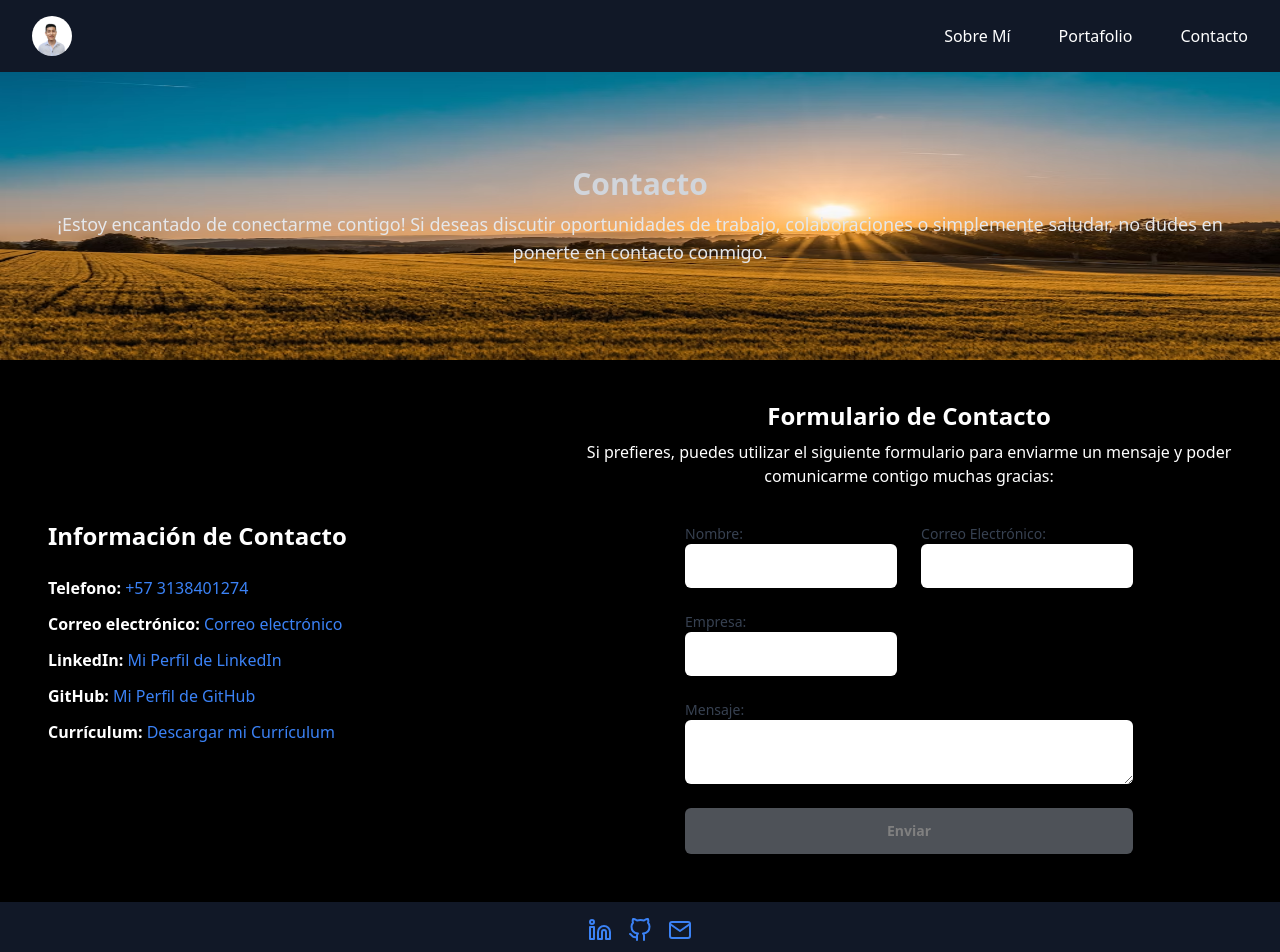
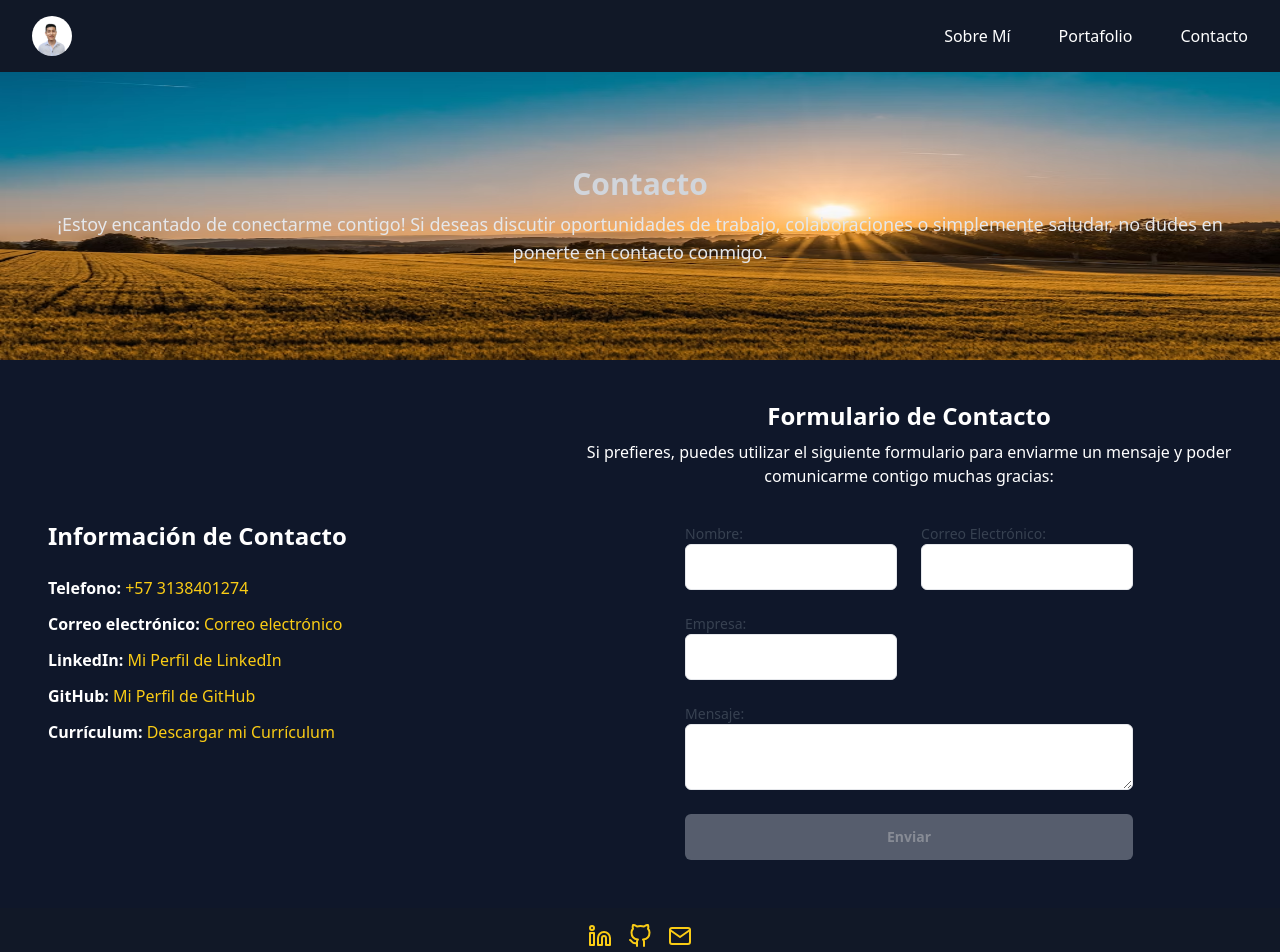
Before and after one commit to duvan321/Portafolio, a React (Vite) app in the folder client/: page /contacto in a window 1280 px wide. Shown: the top 952 px of the page. Built offline with nearby package versions, Linux system fonts and the light colour scheme.

Commit message:
acomodando mi portafolio

```diff
--- a/client/src/App.jsx
+++ b/client/src/App.jsx
@@ -13,7 +13,7 @@ function App() {
   const location = useLocation();
 
   return (
-    <div className="bg-black text-white">
+    <div className="text-white font-custom">
       <Navbar />
       <Routes>
         <Route path="/" element={<Inicio />} />
--- a/client/src/components/Contacto.jsx
+++ b/client/src/components/Contacto.jsx
@@ -69,7 +69,7 @@ function Contacto() {
               href="https://api.whatsapp.com/send?phone=573138401274&text=%28front-end+developer%29+Hi%2C+I+want+more+information+about+your+experience.+My+name+is%3A"
               title="telefono-whatsApp"
               target="_blank"
-              className="text-blue-500 "
+              className="text-yellow-400"
             >
               +57 3138401274
             </a>
@@ -81,7 +81,7 @@ function Contacto() {
               href="mailto:diegoduvan321@gmail.com"
               title="Email"
               target="_blank"
-              className="text-blue-500 "
+              className="text-yellow-400"
             >
               Correo electrónico
             </a>
@@ -93,7 +93,7 @@ function Contacto() {
               href="https://www.linkedin.com/in/diego-patino1996/"
               title="LinkedIn"
               target="_blank"
-              className="text-blue-500"
+              className="text-yellow-400"
             >
               Mi Perfil de LinkedIn
             </a>
@@ -105,7 +105,7 @@ function Contacto() {
               href="https://github.com/duvan321"
               title="GitHub"
               target="_blank"
-              className="text-blue-500"
+              className="text-yellow-400"
             >
               Mi Perfil de GitHub
             </a>
@@ -113,10 +113,10 @@ function Contacto() {
           <p className="mt-3">
             <span className="font-semibold">Currículum:</span>{" "}
             <a
-              href="/Diego Patiño cv (2).pdf"
-              download="Diego Patiño cv (2).pdf"
+              href="/Diego Patino cv (2).pdf"
+              download="Diego Patino cv (2).pdf"
               target="_blank"
-              className="text-blue-500"
+              className="text-yellow-400"
             >
               Descargar mi Currículum
             </a>
@@ -140,7 +140,7 @@ function Contacto() {
             </h2> */}
 
               <form onSubmit={handleSubmit}>
-                <div className="grid gap-4 lg:gap-6">
+                <div className="grid gap-4 lg:gap-6 text-black">
                   {/* <!-- Grid --> */}
                   <div className="grid grid-cols-1 sm:grid-cols-2 gap-4 lg:gap-6">
                     <div className="relative">
@@ -153,7 +153,7 @@ function Contacto() {
                         name="nombre"
                         id="nombre"
                         value={formData.nombre}
-                        className="py-3 px-4 block w-full border-gray-200 rounded-md text-sm focus:border-blue-500 focus:ring-blue-500"
+                        className="border py-3 px-4 block w-full rounded-md text-sm outline-none focus:ring-2 focus:ring-offset-2 focus:border-yellow-600 focus:ring-yellow-600 focus:box-shadow:0 0 5px rgba(59, 130, 246, 0.5);"
                       />
 
                       <div
@@ -193,7 +193,7 @@ function Contacto() {
                         name="correo"
                         id="correo"
                         value={formData.correo}
-                        className="py-3 px-4 block w-full border-gray-200 rounded-md text-sm focus:border-blue-500 focus:ring-blue-500"
+                        className="border py-3 px-4 block w-full rounded-md text-sm outline-none focus:ring-2 focus:ring-offset-2 focus:border-yellow-600 focus:ring-yellow-600 focus:box-shadow:0 0 5px rgba(59, 130, 246, 0.5);"
                       />
                       <div
                         className={`${
@@ -235,7 +235,7 @@ function Contacto() {
                         name="empresa"
                         id="empresa"
                         value={formData.empresa}
-                        className="py-3 px-4 block w-full border-gray-200 rounded-md text-sm focus:border-blue-500 focus:ring-blue-500"
+                        className="border py-3 px-4 block w-full rounded-md text-sm outline-none focus:ring-2 focus:ring-offset-2 focus:border-yellow-600 focus:ring-yellow-600 focus:box-shadow:0 0 5px rgba(59, 130, 246, 0.5);"
                       />
                       <div
                         className={`${
@@ -274,7 +274,7 @@ function Contacto() {
                       name="mensaje"
                       id="mensaje"
                       value={formData.mensaje}
-                      className="py-3 px-4 pr-9 block w-full border-gray-200 rounded-md text-sm focus:border-blue-500 focus:ring-blue-500"
+                      className="border py-3 px-4 block w-full rounded-md text-sm outline-none focus:ring-2 focus:ring-offset-2 focus:border-yellow-600 focus:ring-yellow-600 focus:box-shadow:0 0 5px rgba(59, 130, 246, 0.5);"
                     />
                     <div
                       className={`${
--- a/client/src/components/Footer.jsx
+++ b/client/src/components/Footer.jsx
@@ -8,7 +8,7 @@ function Footer() {
           rel="noopener noreferrer"
           href="https://www.linkedin.com/in/diego-patino1996/"
           title="LinkedIn"
-          className="text-blue-500 hover:underline mr-4"
+          className="text-yellow-400 hover:underline mr-4"
         >
           <svg
             xmlns="http://www.w3.org/2000/svg"
@@ -31,7 +31,7 @@ function Footer() {
           rel="noopener noreferrer"
           href="https://github.com/duvan321"
           title="GitHub"
-          className="text-blue-500 hover:underline mr-4"
+          className="text-yellow-400 hover:underline mr-4"
         >
           <svg
             xmlns="http://www.w3.org/2000/svg"
@@ -52,7 +52,7 @@ function Footer() {
           rel="noopener noreferrer"
           href="mailto:diegoduvan321@gmail.com"
           title="Email"
-          className="text-blue-500 hover:underline"
+          className="text-yellow-400 hover:underline"
         >
           <svg
             xmlns="http://www.w3.org/2000/svg"
--- a/client/src/components/Navbar.jsx
+++ b/client/src/components/Navbar.jsx
@@ -5,7 +5,7 @@ function Navbar() {
   return (
     <nav className="bg-gray-900 p-4 max-w-[85rem] w-full mx-auto px-4 md:px-6 lg:px-8">
       <div className="container mx-auto flex justify-between items-center">
-        <div className="flex items-center">
+        <div className="flex items-center ">
           <Link to="/">
             <img
               src={Diego} // Reemplaza "/tu-logo.png" con la ruta de tu imagen de logo
@@ -15,10 +15,10 @@ function Navbar() {
           </Link>
         </div>
 
-        <div className="space-x-12">
+        <div className="space-x-12 ">
           <Link
             to="/sobre-mi"
-            className="text-white hover:text-yellow-400 transition duration-300"
+            className="text-white hover:text-yellow-400 transition duration-300 "
           >
             Sobre Mí
           </Link>
--- a/client/src/components/Portafolio.jsx
+++ b/client/src/components/Portafolio.jsx
@@ -14,13 +14,13 @@ function Portafolio() {
 
       <div className="mt-6 grid gap-6 grid-cols-1 sm:grid-cols-2 lg:grid-cols-3">
         {porta.map((proyecto, index) => (
-          <div key={index} className=" p-4 rounded-lg shadow">
+          <div key={index} className=" p-4 rounded-lg ">
             <Link to={`/detail/${proyecto.id}`}>
               <img
                 src={proyecto.image.imagen} // Reemplaza con la ruta a la imagen del proyecto
                 alt={proyecto.name}
                 title="Haz clic para obtener más detalles"
-                className="w-full h-40 object-cover rounded-lg transform hover:scale-110 transition-transform duration-300"
+                className="w-full h-40 object-cover rounded-lg  transform hover:scale-110 transition-transform duration-300 custom-shadow-yellow"
               />
             </Link>
             <h2 className="text-lg font-semibold mt-4">{proyecto.name}</h2>
@@ -36,7 +36,7 @@ function Portafolio() {
               <a
                 target="_blank"
                 href={proyecto.image.video} // Reemplaza con el enlace a la página del proyecto
-                className="text-yellow-400 inline-block"
+                className="text-yellow-400 inline-block "
               >
                 <svg
                   xmlns="http://www.w3.org/2000/svg"
--- a/client/src/index.css
+++ b/client/src/index.css
@@ -6,7 +6,8 @@
 
 body {
   margin: 0px;
-  background-color: black;
+  --tw-bg-opacity: 1;
+  background-color: rgb(15 23 42 / var(--tw-bg-opacity));
 }
 .animate-move-up-down {
   animation: moveUpDown 2s linear infinite;
@@ -72,3 +73,11 @@ body {
   text-overflow: ellipsis;
   white-space: nowrap;
 }
+.custom-shadow-yellow {
+  box-shadow: 0 0 40px rgba(252, 211, 77, 0.5);
+  border-radius: 10%; /* Ajusta el color y la intensidad de la sombra aquí */
+}
+.custom-shadow-yellow-navbar {
+  box-shadow: 0 0 40px rgba(252, 211, 77, 0.5);
+  /* Ajusta el color y la intensidad de la sombra aquí */
+}
--- a/client/src/main.jsx
+++ b/client/src/main.jsx
@@ -5,6 +5,7 @@ import { BrowserRouter } from "react-router-dom";
 import App from "./App.jsx";
 import "./index.css";
 import store from "./redux/store.js";
+import "tailwindcss/tailwind.css"; // Asegúrate de que la ruta sea correcta
 
 ReactDOM.createRoot(document.getElementById("root")).render(
   <Provider store={store}>
--- a/client/tailwind.config.js
+++ b/client/tailwind.config.js
@@ -8,17 +8,12 @@ export default {
   ],
   theme: {
     extend: {
-      // keyframes: {
-      //   "move-up-down": {
-      //     "0%, 100%": { transform: "translateY(0)" },
-      //     "50%": { transform: "translateY(20px)" },
-      //   },
-      //   // Puedes agregar más animaciones personalizadas aquí según sea necesario
-      // },
-      // animations: {
-      //   "move-up-down": "move-up-down 2s ease-in-out infinite",
-      //   // Puedes ajustar la duración y otros atributos de animación aquí
-      // },
+      colors: {
+        primary: "#FF5733", // Agrega un color personalizado
+      },
+      fontFamily: {
+        custom: ["CustomFont", "sans"], // Agrega una fuente de texto personalizada
+      },
     },
   },
   plugins: [],
```
Also changed, not shown: client/src/components/Inicio.jsx (+6 -7 lines), 2 other files (tests, documents, lock files or other folders).
